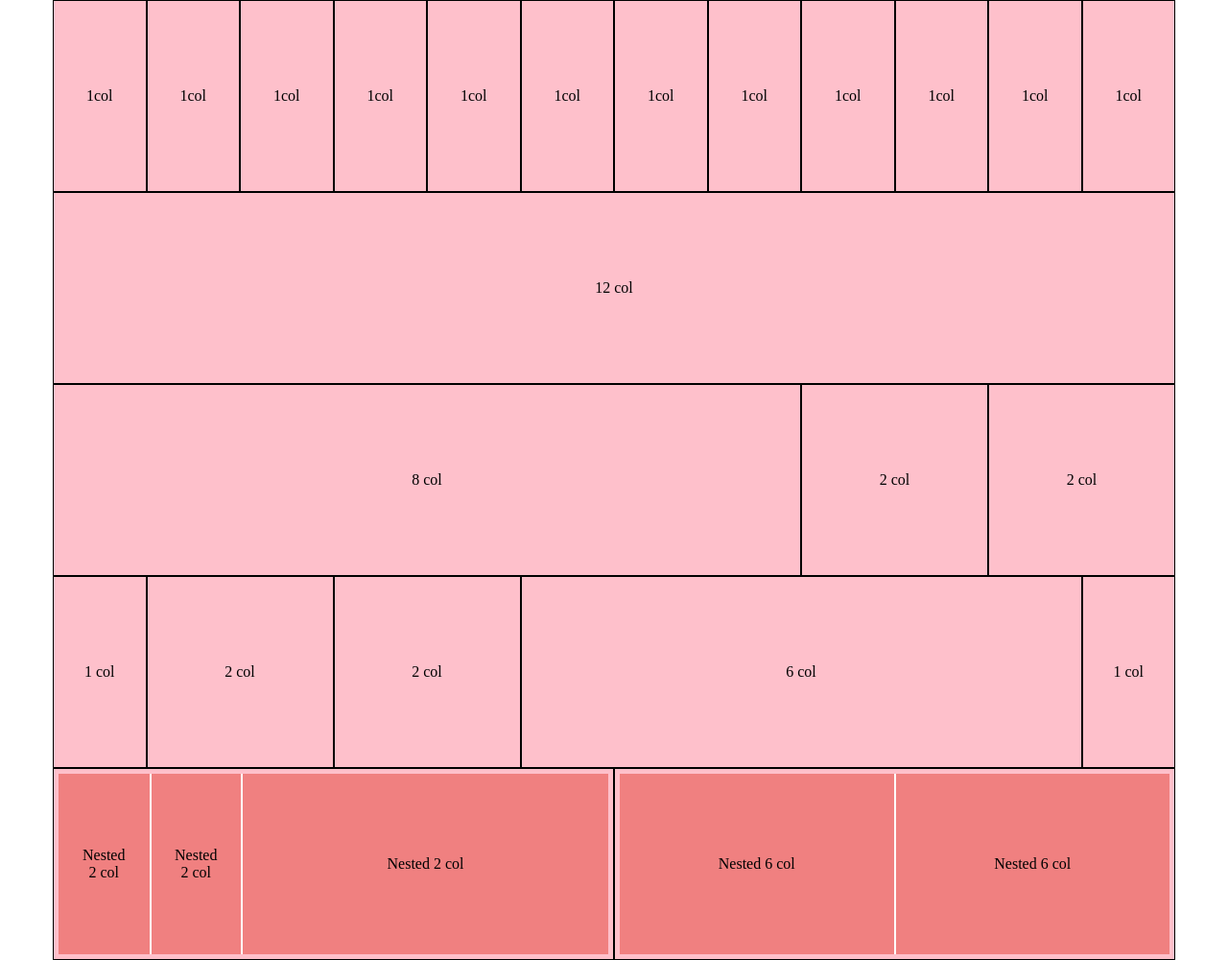
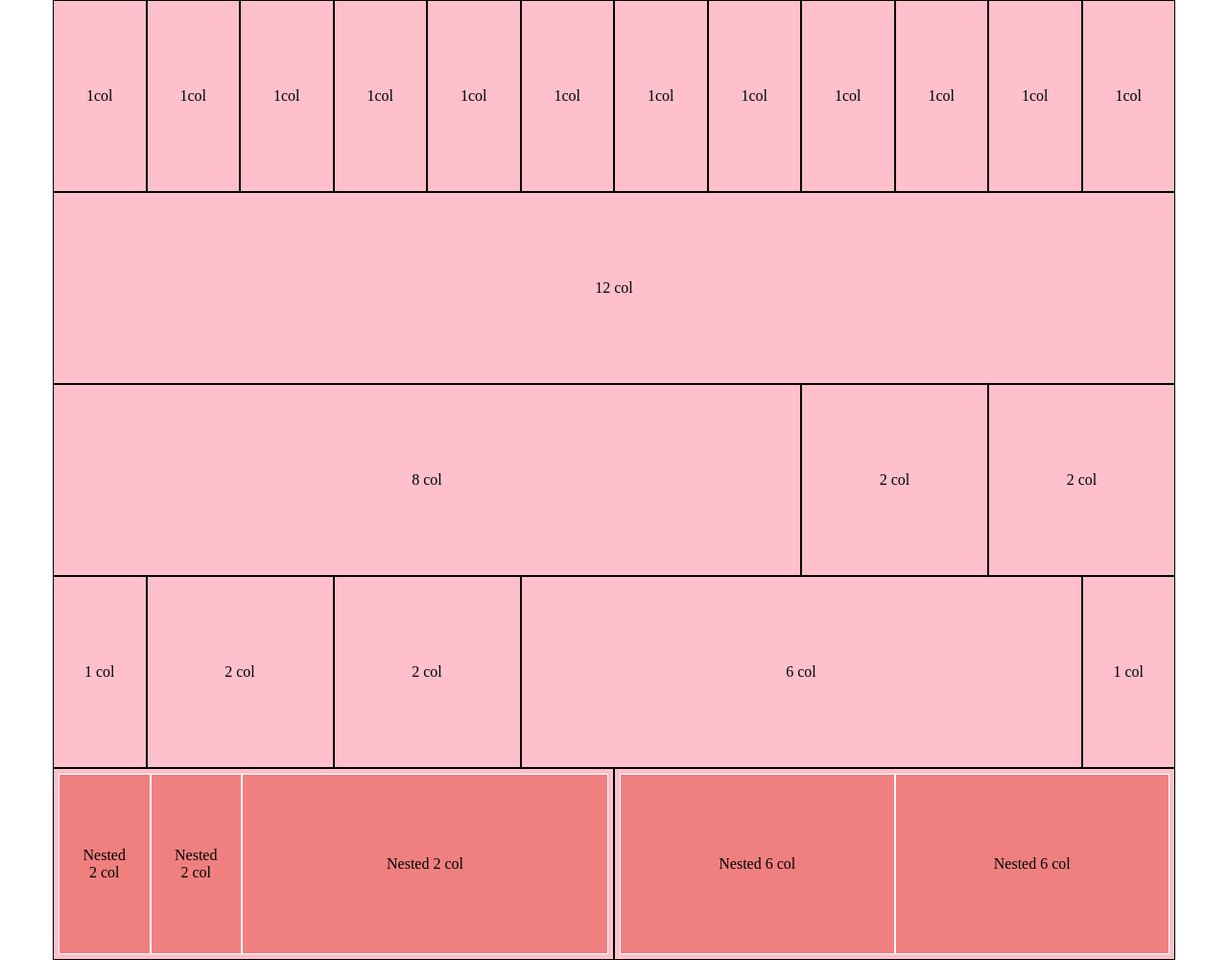
Before and after one commit to AjayNaruka/html-css-12bool, a plain HTML site: page index.html in a window 1280 px wide. Shown: the whole page at 96% size. Drawn offline with Linux system fonts and the light colour scheme.

Commit message:
border adjustment

```diff
--- a/css/style.css
+++ b/css/style.css
@@ -21,29 +21,21 @@
   position: relative;
 }
 .container .text{
+  /*TESTO CENTRATO*/
   position: absolute;
   top: 50%;
   left: 50%;
   transform: translate(-50%,-50%);
-
 }
 
 .container.nested > [class*="col-"]{
   padding: 5px;
 }
 .container.nested .container{
+  /*RESIZE CONTAINER*/
   height: 100%;
 }
 .container.nested .container [class*="col-"]{
   background-color: #F08080;
-  border-top: none;
-  border-bottom: none;
-  border-left: 1px solid white;
-  border-right: 1px solid white;
+  border: 1px solid white;
 }
-.container.nested .container [class*="col-"]:first-child{
-  border-left: none;
-}
-.container.nested .container [class*="col-"]:last-child{
-  border-right: none;
-}
```
